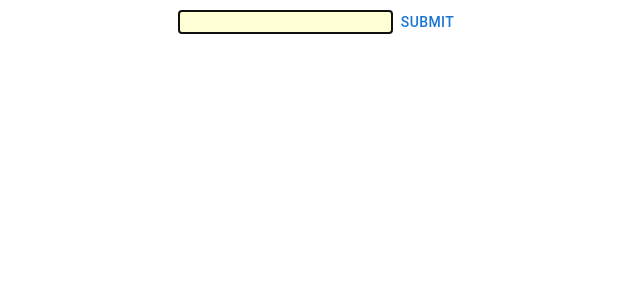
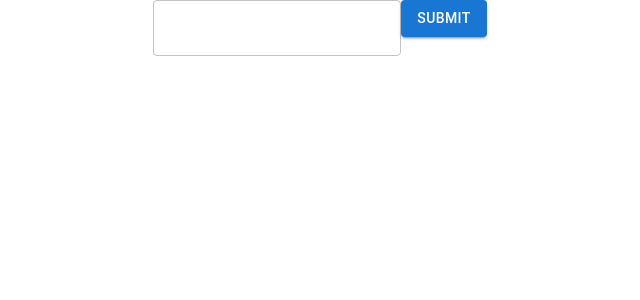
Before and after one commit to SyominAlex/React.js_Geekbrains, a React (Create React App) app: page / in a window 1280 px wide. Shown: the top 300 px of the page, without its empty margins (320-960 px from the left). Built offline with nearby package versions, Linux system fonts and the light colour scheme.

Commit message:
MUI (MaterialUI) Button & TextField added

```diff
--- a/src/components/Form/Form.js
+++ b/src/components/Form/Form.js
@@ -1,5 +1,5 @@
 import { useState } from "react";
-import { Button } from "@mui/material";
+import { Button, TextField } from "@mui/material";
 import "./Form.styles.css";
 
 export const Form = ({ onSubmit }) => {
@@ -22,9 +22,10 @@ export const Form = ({ onSubmit }) => {
 
     return (
         <form onSubmit={handleSubmit}>
-            <input value={value} onChange={handleChange} type="text" required autoFocus />
+            {/*<input value={value} onChange={handleChange} type="text" required autoFocus />*/}
             {/*<input type="submit" />*/}
-            <Button>Submit</Button>
+            <TextField value={value} onChange={handleChange} />
+            <Button variant={"contained"} type="ssubmit">Submit</Button>
         </form>
     );
 }
```
